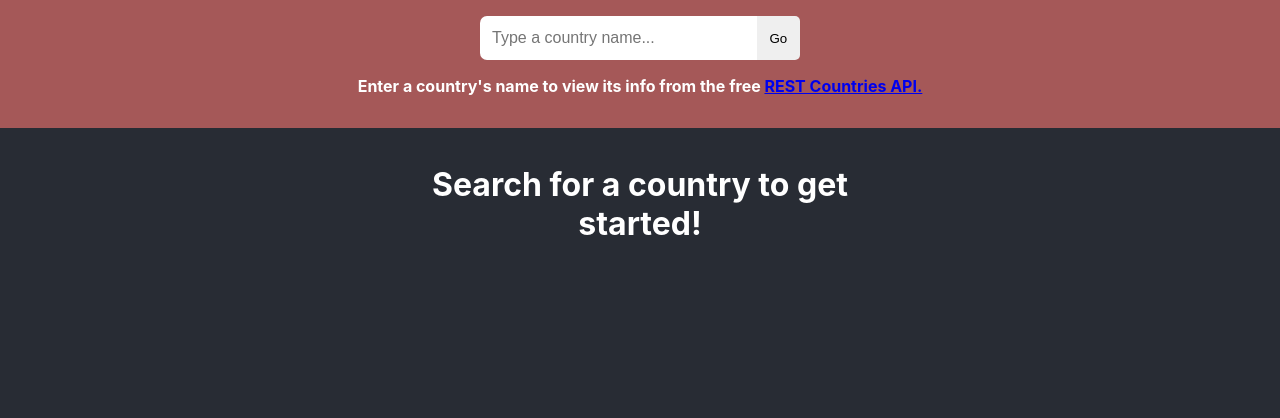
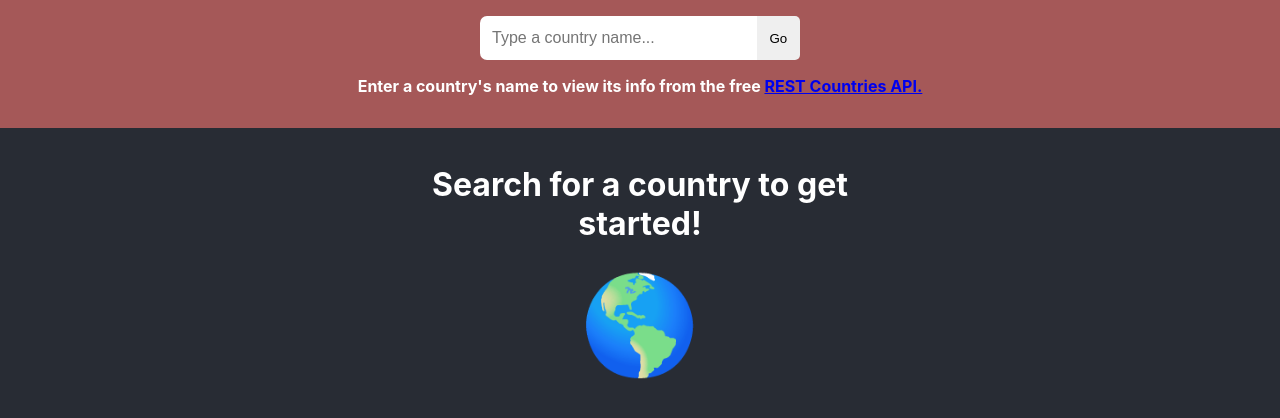
Before and after one commit to dknific/country-fact-viewer, a React (Create React App) app: page / in a window 1280 px wide. Shown: the top 418 px of the page. Built offline with nearby package versions, Linux system fonts and the light colour scheme.

Commit message:
007 - Added emojis

```diff
--- a/src/App.tsx
+++ b/src/App.tsx
@@ -190,7 +190,7 @@ function App() {
     return (
       <div className="countrySelectContainer">
         <div className="content">
-          <h1>Results:</h1>
+          <h1>🔍 Results:</h1>
           <div className="divider" />
           {options.map(country => (
             <div className="countryOptionContainer" key={country.name} onClick={() => setActiveCountry(country)}>
@@ -239,6 +239,7 @@ function App() {
       <div className="homeScreenContainer">
         <div className="content">
           <h1>Search for a country to get started!</h1>
+          <p>🌎</p>
         </div>
       </div>
     );
--- a/src/styles/App.scss
+++ b/src/styles/App.scss
@@ -36,6 +36,11 @@
   .homeScreenContainer {
     .content {
       text-align: center;
+
+      p {
+        font-size: 96px;
+        margin: 0;
+      }
     }
   }
 
```
